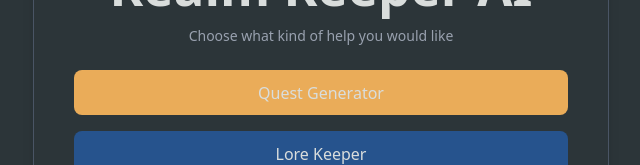
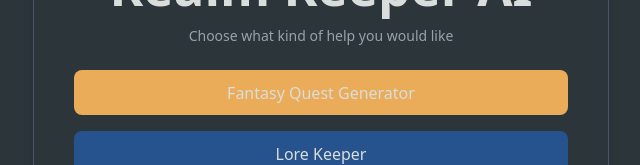
Before and after one commit to S-wilky/Realm-Keeper, a React app in the folder frontend/: page /chatbot in a window 1280 px wide. Shown: the part 349-514 px from the top of the page, without its empty margins (319-959 px from the left). Built offline with nearby package versions, Linux system fonts and the light colour scheme; no server answers; the HTML template or start-up script is replaced by a standard one.

Commit message:
Bekah - Changed from Quest Generator to Fantasy Quest Generator

```diff
--- a/frontend/src/pages/AIModeSelector.jsx
+++ b/frontend/src/pages/AIModeSelector.jsx
@@ -27,7 +27,7 @@ const AIModeSelector = () => {
                         size="md"
                         onClick={() => navigate("/chatbot/chat", { state: { mode: "quest" } })}
                     >
-                        Quest Generator
+                        Fantasy Quest Generator
                     </RK_Button>
 
                     <RK_Button
--- a/frontend/src/pages/ChatbotScreen.jsx
+++ b/frontend/src/pages/ChatbotScreen.jsx
@@ -97,7 +97,7 @@ const ChatbotScreen = () => {
                     onClick={() => navigate("/")}
                 />
                 <h1 className="text-3xl font-semibold">
-                    {mode === "quest" ? "Quest Generator" : "Lore Keeper"}
+                    {mode === "quest" ? "Fantasy Quest Generator" : "Lore Keeper"}
                 </h1>
                 {/* <h1 className="text-3xl font-semibold">AI Chatbot</h1> */}
                 <button
@@ -129,7 +129,7 @@ const ChatbotScreen = () => {
                     value={input}
                     onChange={(e) => setInput(e.target.value)}
                     className="flex-1 px-3 py-2 rounded bg-[#3A3F47] text-[#D9DDDC] resize-none"
-                    placeholder={`Ask the ${mode === "quest" ? "Quest Generator" : "Lore Keeper"}...`}
+                    placeholder={`Ask the ${mode === "quest" ? "Fantasy Quest Generator" : "Lore Keeper"}...`}
                     rows={2}
                     onKeyDown={(e) => {
                         if (e.key === "Enter" && !e.shiftKey) {
```
